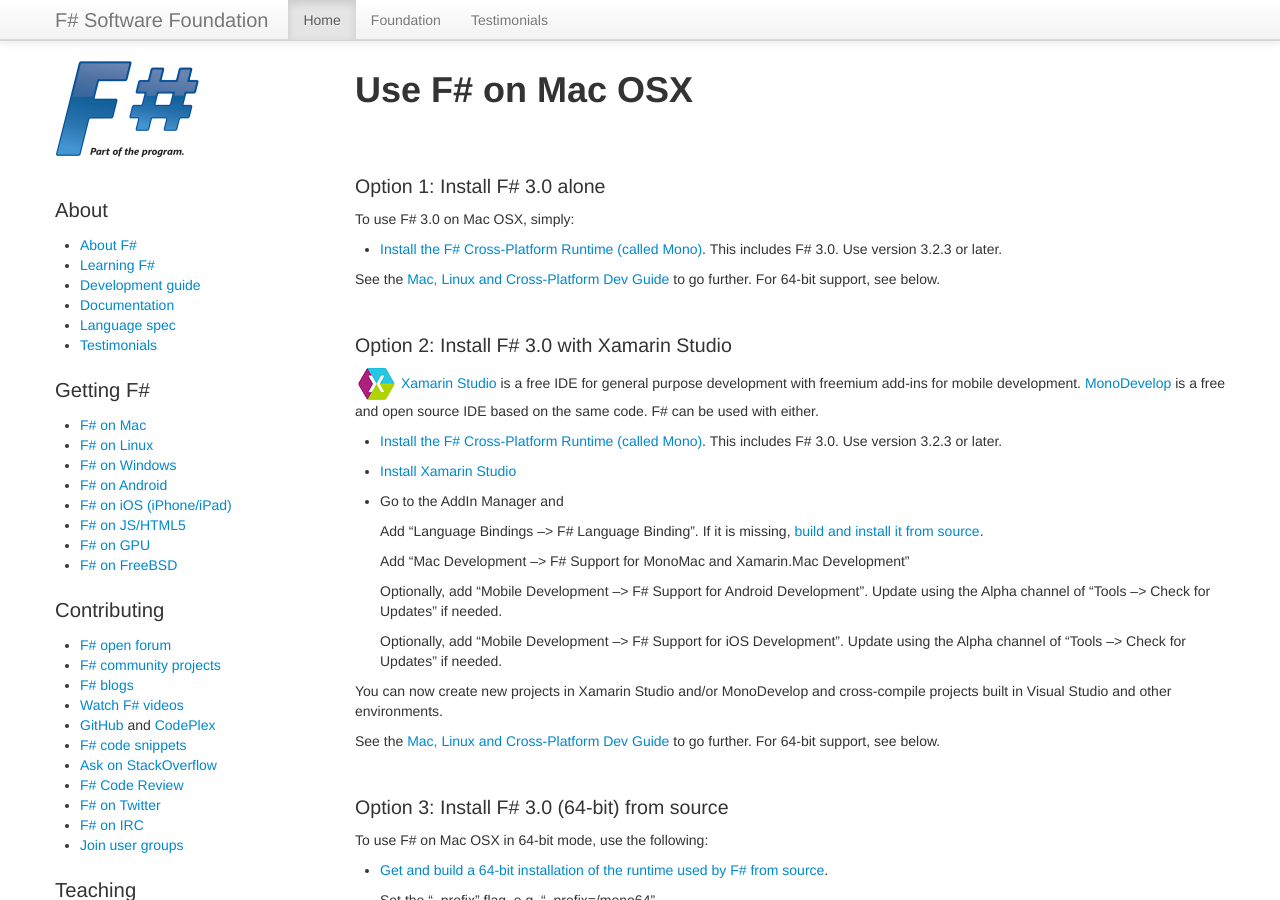
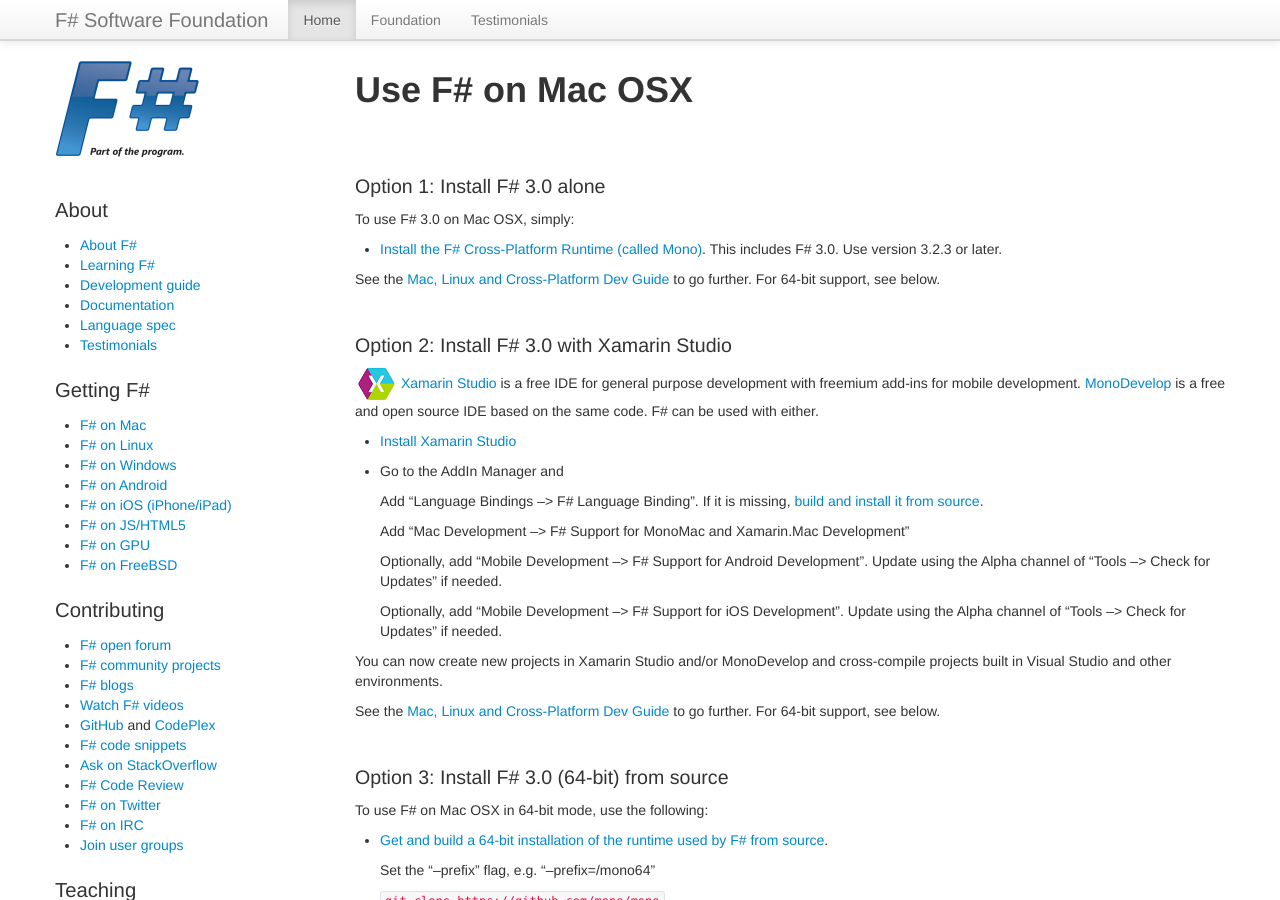
Before and after one commit to fsharp/fsharp.org, a Jekyll site: the page built from use/mac/index.md, in a window 1280 px wide and 900 px high. Built offline with Jekyll 4.4.1, drawn with Linux system fonts in a browser that asks for light colours; nearby versions of some CDN libraries; some web fonts are replaced; comment, search, counter and statistics services are not loaded.

Commit message:
Update index.md

```diff
--- a/use/mac/index.md
+++ b/use/mac/index.md
@@ -19,8 +19,6 @@
 ### Option 2: Install F# 3.0 with Xamarin Studio
 
 ![logo](/images/thumbs/xamarin-studio.png)&nbsp;[Xamarin Studio](http://xamarin.com/studio) is a free IDE for general purpose development with freemium add-ins for mobile development. [MonoDevelop](http://monodevelop.com) is a free and open source IDE based on the same code.  F# can be used with either.
-
-*  [Install the F# Cross-Platform Runtime (called Mono)](http://www.go-mono.com/mono-downloads/download.html). This includes F# 3.0. Use version 3.2.3 or later.
 
 * [Install Xamarin Studio](http://xamarin.com/studio)
 
```
